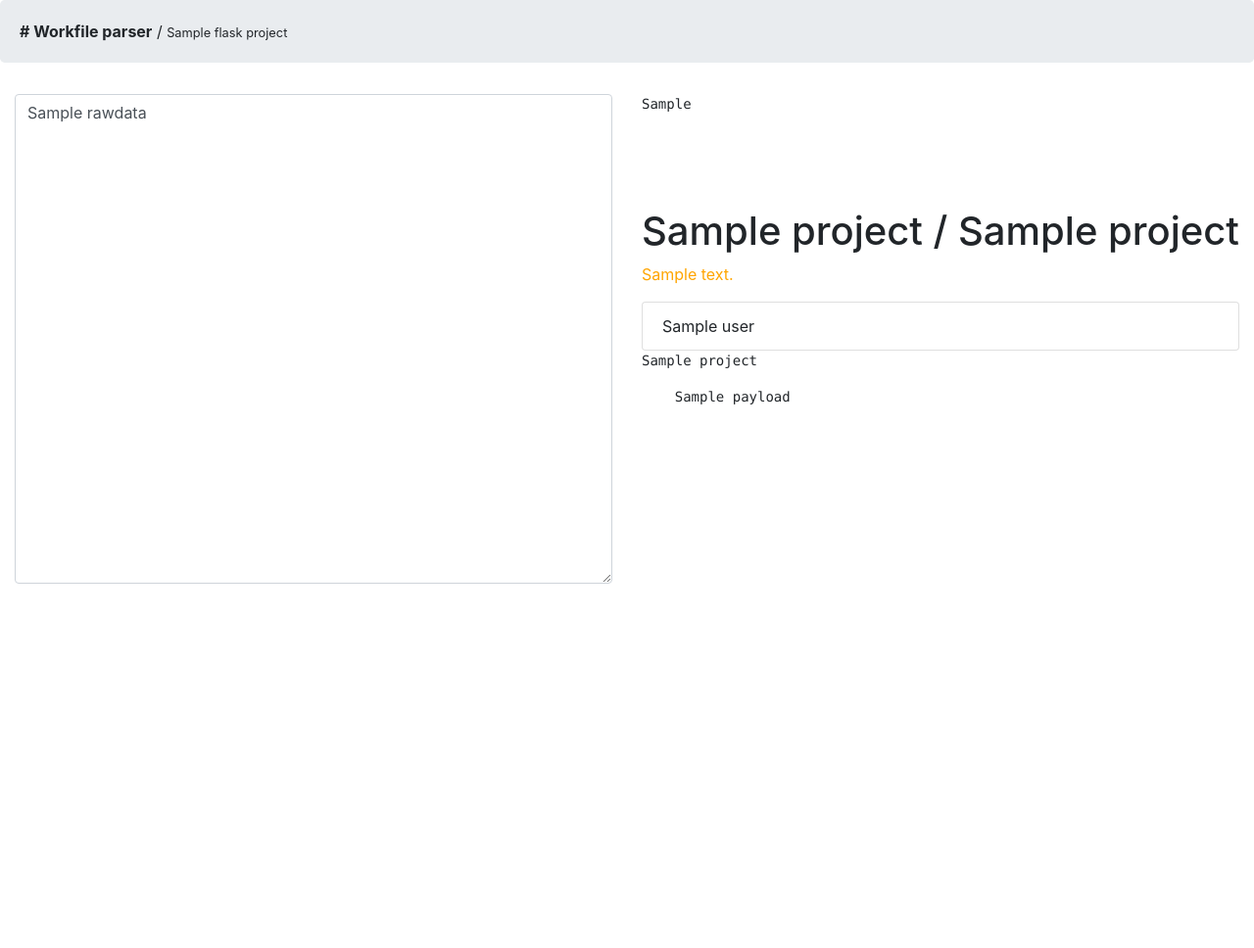
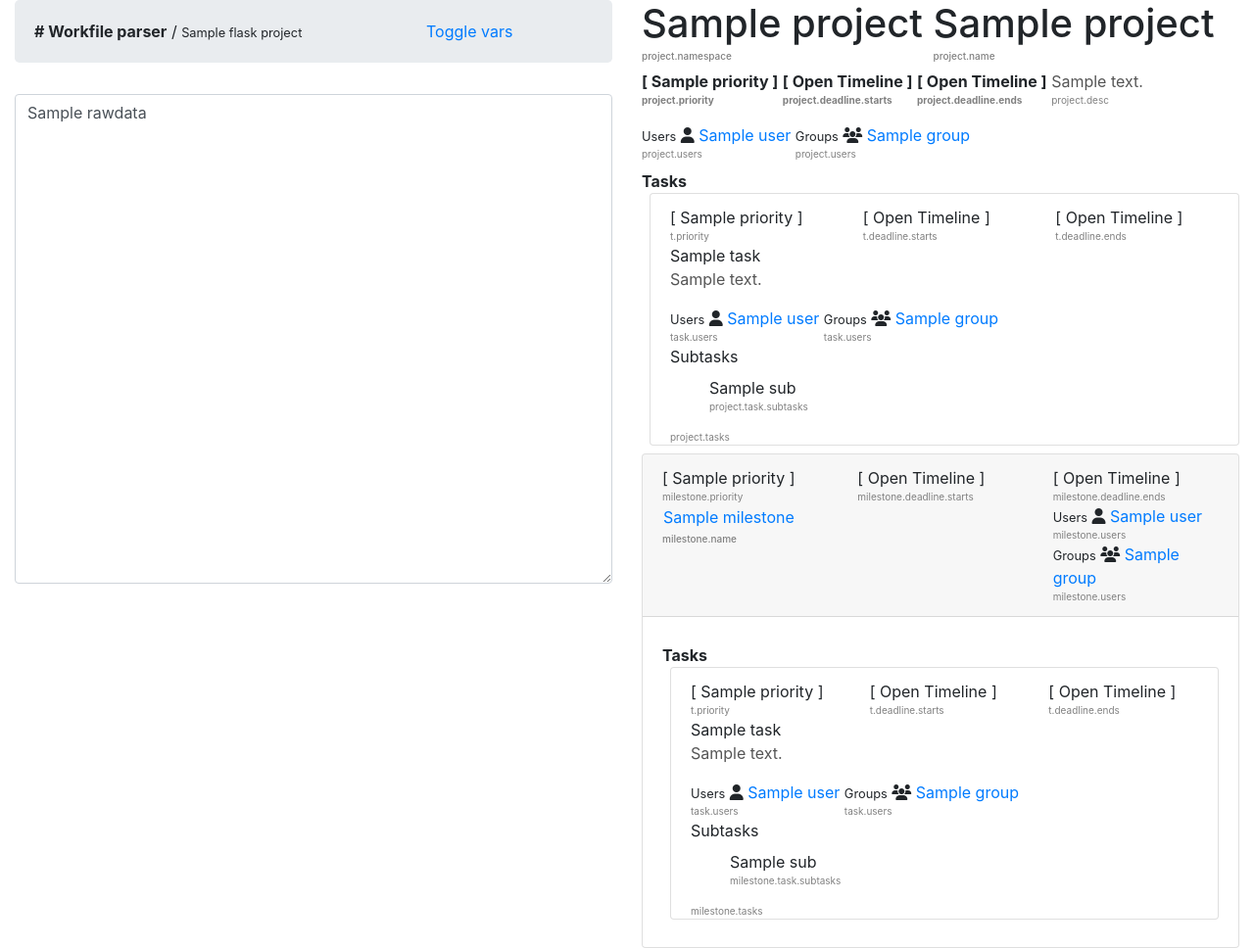
Before and after one commit to Paorakh/workfile, a Flask app: template parsers/workfile_flask/templates/workfile.html in a window 1280 px wide. Shown: the whole page at 98% size. Before the commit the page ends 596 px from the top, so only its background shows below. Run offline with Flask 2, Linux system fonts and the light colour scheme; the template is opened without the code that fills it: most values are stand-ins (such as "Sample title", 1, 10 or a date in 2020); some libraries are stand-ins or nearby versions.

Commit message:
workfile and sample flask release v0.1

```diff
--- a/parsers/workfile_flask/sample.py
+++ b/parsers/workfile_flask/sample.py
@@ -23,10 +23,6 @@ def get_payload_and_project():
 	parser = workfileparser.TokenParser()
 	project = parser.parse_string(payload)
 
-	print(payload)
-
-	print(project['users'])
-
 	project_json = json.dumps(project, indent=4)
 
 	return payload, project, project_json
@@ -41,6 +37,5 @@ def workfile_parser():
 	payload, project, project_json = get_payload_and_project()
 	return render_template("./parsed_output.html", project=project, payload=payload, project_json=project_json)
 
-
 if __name__ == '__main__':
     app.run(debug=True, port=5000) #run app in debug mode on port 5000
--- a/parsers/workfile_flask/static/style.css
+++ b/parsers/workfile_flask/static/style.css
@@ -1,5 +1,23 @@
 h1 {}
 
 p {
-    color: orange
+    color: #555555;
 }
+
+em {
+    color: purple
+}
+
+.wnode {
+    position: relative;
+    display: inline-block;
+    padding-bottom: 15px;
+}
+
+span.wtip {
+    color: gray;
+    font-size: 10px;
+    display: block;
+    position: absolute;
+    bottom: 0;
+}
--- a/parsers/workfile_flask/templates/parsed_output.html
+++ b/parsers/workfile_flask/templates/parsed_output.html
@@ -1,20 +1,55 @@
-<pre class='prettyprint' style="height: 100px;"><code class="language-python">{{project_json}}</code></pre>
+<h1><span data-var='project.namespace'>{{project.namespace}} </span> <span data-var='project.name'>{{project.name}}</span></h1>
+<strong data-var='project.priority' class='priority priority-{{project.priority}}'>[ {{project.priority|default('Normal', true)}} ]</strong>
+<strong data-var='project.deadline.starts' class='deadline deadline-{{project.deadline.starts}}'>[ {{project.deadline.starts|default('Open Timeline', true)}} ]</strong>
+<strong data-var='project.deadline.ends' class='deadline deadline-{{project.deadline.ends}}'>[ {{project.deadline.ends|default('Open Timeline', true)}} ]</strong> {% if project.desc %}
+<p data-var='project.desc'>
+    {{project.desc}}
+</p>
+{% endif %}
 
+<div>
+    {% with node='project', users=project.users , groups=project.groups %} {% include 'stakeholders.html'%}{% endwith %}
+</div>
+<div>
+    {% with node='project', tasks=project.tasks %} {% include 'tasks.html' %} {% endwith %}
+</div>
 
-<h1><span data-var='project.namespace'>{{project.namespace}} / <span data-var='project.name'>{{project.name}}</span></h1>
-<p data-var='project.desc'>
-    {% if project.desc %} {{project.desc}} {% endif %}
-</p>
+<div class="milestones accordion" id='project-milestones'>
+    {% for milestone in project.milestones %}
+    <div class='single-milestone card'>
+        <div class="card-header" id='milestone_heading_{{loop.index}}'>
+            <div class="row">
+                <div class="col-sm-4">
+                    <span data-var='milestone.priority' class='priority priority-{{milestone.priority}}'>[ {{milestone.priority|default('Normal', true)}} ]</span>
+                </div>
+                <div class="col-sm-4">
+                    <span data-var='milestone.deadline.starts' class='deadline deadline-{{milestone.deadline.starts}}'>[ {{milestone.deadline.starts|default('Open Timeline', true)}} ]</span>
+                </div>
+                <div class="col-sm-4">
+                    <span data-var='milestone.deadline.ends' class='deadline deadline-{{milestone.deadline.ends}}'>[ {{milestone.deadline.ends|default('Open Timeline', true)}} ]</span>
+                </div>
+            </div>
 
-<div class="list-group">
-    {% for u in project.users %}
-    <div class="list-group-item">
-        {{u}}
+            <div class="row">
+                <div class="col-md-8">
+                    <h2 data-var="milestone.name">
+                        <button class="btn btn-link mb-0 ml-0 p-0" type="button" data-toggle="collapse" data-target="#milestone_{{loop.index}}" aria-expanded="true">
+
+                {{milestone.name}}
+                </button>
+                    </h2>
+                </div>
+                <div class="col-md-4">
+                    {% with node='milestone', users=milestone.users , groups=milestone.groups %} {% include 'stakeholders.html'%} {% endwith %}
+                </div>
+            </div>
+        </div>
+
+        <div id="milestone_{{loop.index}}" class="collapse" aria-labelledby="milestone_heading_{{loop.index}}" data-parent="#project-milestones">
+            <div class='card-body'>
+                {% with node='milestone', tasks=milestone.tasks %} {% include 'tasks.html' %} {% endwith %}
+            </div>
+        </div>
     </div>
     {% endfor %}
 </div>
-
-<pre class='prettyprint'>{{project}}</pre>
-<pre>
-    {{payload}}
-    </pre>
--- /dev/null
+++ b/parsers/workfile_flask/templates/stakeholders.html
@@ -0,0 +1,20 @@
+<div class="assignments">
+    {% if users or groups %} {% if users %}
+    <div class="users" data-var='{{node}}.users'>
+        <small>Users</small> {% for u in users %}
+        <span>
+                <i class="fa fa-user"></i>
+                <a href='#'>{{u}}</a>
+            </span> {% endfor %}
+    </div>
+    {% endif %} {% if groups %}
+    <div class="groups" data-var='{{node}}.users'>
+        <small>Groups</small> {% for g in groups %}
+        <span>
+                <i class="fa fa-users"></i>
+                    <a href='#'>{{g}}</a>
+                </span> {% endfor %}
+    </div>
+    {% endif %} {% else %}
+    <small>unassigned</small> {% endif %}
+</div>
--- /dev/null
+++ b/parsers/workfile_flask/templates/tasks.html
@@ -0,0 +1,45 @@
+<div class="tasks-wrapper pt-2 pb-2">
+    <strong>Tasks</strong> {% if tasks %}
+    <div class="tasks ml-2 list-group">
+        {% for t in tasks %}
+        <div class="task list-group-item" data-var='{{node}}.tasks'>
+            <div class="row">
+                <div class="col-sm-4">
+                    <span data-var='t.priority' class='priority priority-{{t.priority}}'>[ {{t.priority|default('Normal', true)}} ]</span>
+                </div>
+                <div class="col-sm-4">
+                    <span data-var='t.deadline.starts' class='deadline deadline-{{t.deadline.starts}}'>[ {{t.deadline.starts|default('Open Timeline', true)}} ]</span>
+                </div>
+                <div class="col-sm-4">
+                    <span data-var='t.deadline.ends' class='deadline deadline-{{t.deadline.ends}}'>[ {{t.deadline.ends|default('Open Timeline', true)}} ]</span>
+                </div>
+            </div>
+            {{t.name}} {% if t.desc %}
+            <p>
+                {{t.desc}}
+            </p>
+            {% endif %}
+            <div class="section">
+                {% with node='task', users=t.users, groups=t.groups %} {% include 'stakeholders.html' %} {% endwith %}
+            </div>
+            {% if t.subtasks %}
+            <div class="section">
+                <label>Subtasks</label>
+                <ul>
+                    {% for sub in t.subtasks %}
+                    <li data-var='{{node}}.task.subtasks'>
+                        {{sub}}
+                    </li>
+                    {% endfor %}
+                </ul>
+            </div>
+            {% endif %}
+        </div>
+        {% endfor %}
+    </div>
+    {% else %}
+    <p data-var='{{node}}.tasks'>
+        <small>Tasklist is empty</small>
+    </p>
+    {% endif %}
+</div>
--- a/parsers/workfile_flask/templates/workfile.html
+++ b/parsers/workfile_flask/templates/workfile.html
@@ -6,27 +6,33 @@
     <link rel=stylesheet type='text/css' href='/static/style.css' />
     <script src="https://code.jquery.com/jquery-3.5.0.min.js" integrity="sha256-xNzN2a4ltkB44Mc/Jz3pT4iU1cmeR0FkXs4pru/JxaQ=" crossorigin="anonymous"></script>
     <script src="https://cdn.jsdelivr.net/gh/google/code-prettify@master/loader/run_prettify.js"></script>
+    <script src="https://kit.fontawesome.com/92a48a3ae0.js" crossorigin="anonymous"></script>
+
+    <script src="https://cdnjs.cloudflare.com/ajax/libs/popper.js/1.14.7/umd/popper.min.js" integrity="sha384-UO2eT0CpHqdSJQ6hJty5KVphtPhzWj9WO1clHTMGa3JDZwrnQq4sF86dIHNDz0W1" crossorigin="anonymous"></script>
+    <script src="https://stackpath.bootstrapcdn.com/bootstrap/4.3.1/js/bootstrap.min.js" integrity="sha384-JjSmVgyd0p3pXB1rRibZUAYoIIy6OrQ6VrjIEaFf/nJGzIxFDsf4x0xIM+B07jRM" crossorigin="anonymous"></script>
+
+
 </head>
 
 <body>
     <section>
-        <div class="container-fluid jumbotron" style="padding:20px;">
-            <div class="row">
-                <div class="col-md-12">
-                    <strong># Workfile parser</strong> / <small>Sample flask project</small>
-                </div>
-            </div>
-        </div>
-    </section>
-
-    <section style="height:500px">
         <div class="container-fluid">
             <div class="row">
                 <div class="col-md-6">
+                    <div class="container-fluid jumbotron" style="padding:20px;">
+                        <div class="row">
+                            <div class="col-md-8">
+                                <strong># Workfile parser</strong> / <small>Sample flask project</small>
+                            </div>
+                            <div class="col-md-4">
+                                <a href='javascript:toggle_vars()'>Toggle vars</a>
+                            </div>
+                        </div>
+                    </div>
+
                     <form class="form">
                         <textarea id='workfile' class="form-control" style="height:500px">{{rawdata}}</textarea>
                     </form>
-
                 </div>
                 <div class="col-md-6" id='parser_output'>
                     {% include 'parsed_output.html' %}
@@ -35,7 +41,14 @@
     </section>
 </body>
 <script type='text/javascript'>
+    function toggle_vars() {
+        $(".wtip").toggle();
+    }
     $(function() {
+        $("[data-var]").each(function() {
+            $(this).prepend("<span class='wtip'>" + $(this).data('var') + "</span>");
+            $(this).addClass('wnode');
+        });
         $("#workfile").on('keypress', function(event) {
             if (event.which == 13 || event.which == 32) {
                 $.post("/parse/", $("#workfile").val(), function(returndata) {
@@ -43,6 +56,10 @@
                 })
             }
         });
+
+        // $(".coll")
+
+        $("#project-milestones .collapse").collapse('show');
     })
 </script>
 
--- a/parsers/workfile_py/workfileparser.py
+++ b/parsers/workfile_py/workfileparser.py
@@ -192,7 +192,11 @@ class TokenParser:
 		self.task = None
 
 	def process_deadline(self, data):
-		self._update_active_context_node("deadline", data)
+		if '>' in data:
+			starts, ends = data.split('>')
+		else:
+			starts, ends = None, data
+		self._update_active_context_node("deadline", {'starts': starts, 'ends': ends})
 
 	def process_priority(self, data):
 		self._update_active_context_node("priority", data)
```
